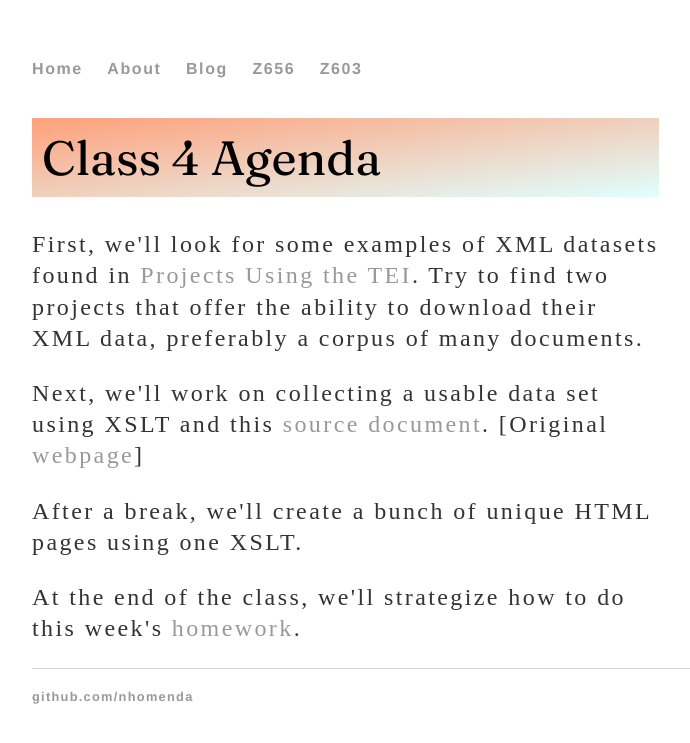
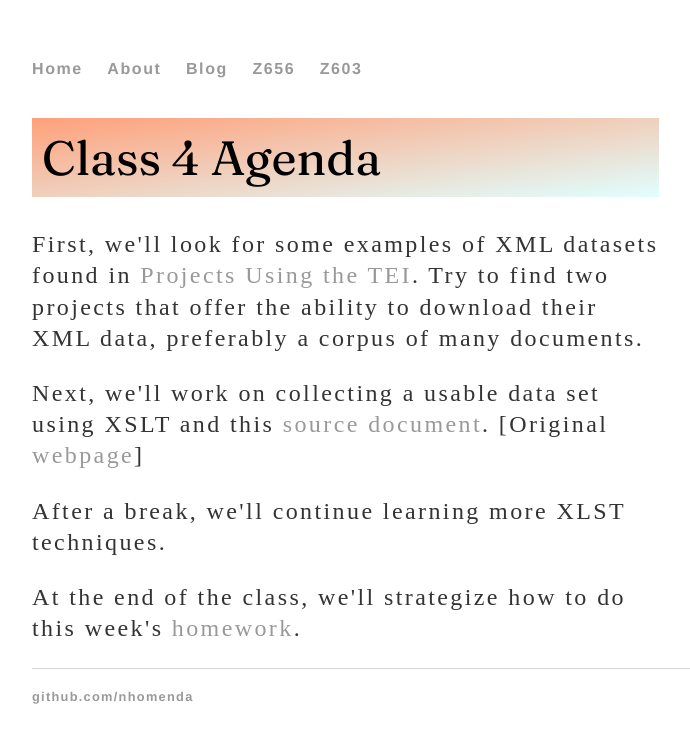
Before and after one commit to nhomenda/nhomenda.github.io, a Jekyll site: the page built from Z603/class4.html, in a window 1280 px wide. Shown: the top 743 px of the page, without its empty margins (160-850 px from the left). Built offline with Jekyll 4.4.1, drawn with Linux system fonts in a browser that asks for light colours.

Commit message:
Update class4.html

```diff
--- a/Z603/class4.html
+++ b/Z603/class4.html
@@ -8,6 +8,6 @@ date: 2022-02-03
 <div class="blurb">
   <p>First, we'll look for some examples of XML datasets found in <a href="https://tei-c.org/Activities/Projects/">Projects Using the TEI</a>. Try to find two projects that offer the ability to download their XML data, preferably a corpus of many documents.</p>
   <p>Next, we'll work on collecting a usable data set using XSLT and this <a href="/Z603/neko2.xml">source document</a>. [Original <a href="http://nekoatsume.wikia.com/wiki/Cats">webpage</a>]</p>
-  <p>After a break, we'll create a bunch of unique HTML pages using one XSLT.</p>
+  <p>After a break, we'll continue learning more XLST techniques.</p>
   <p>At the end of the class, we'll strategize how to do this week's <a href="/Z603/hw4.html">homework</a>.</p>
 </div><!-- /.blurb -->
```
